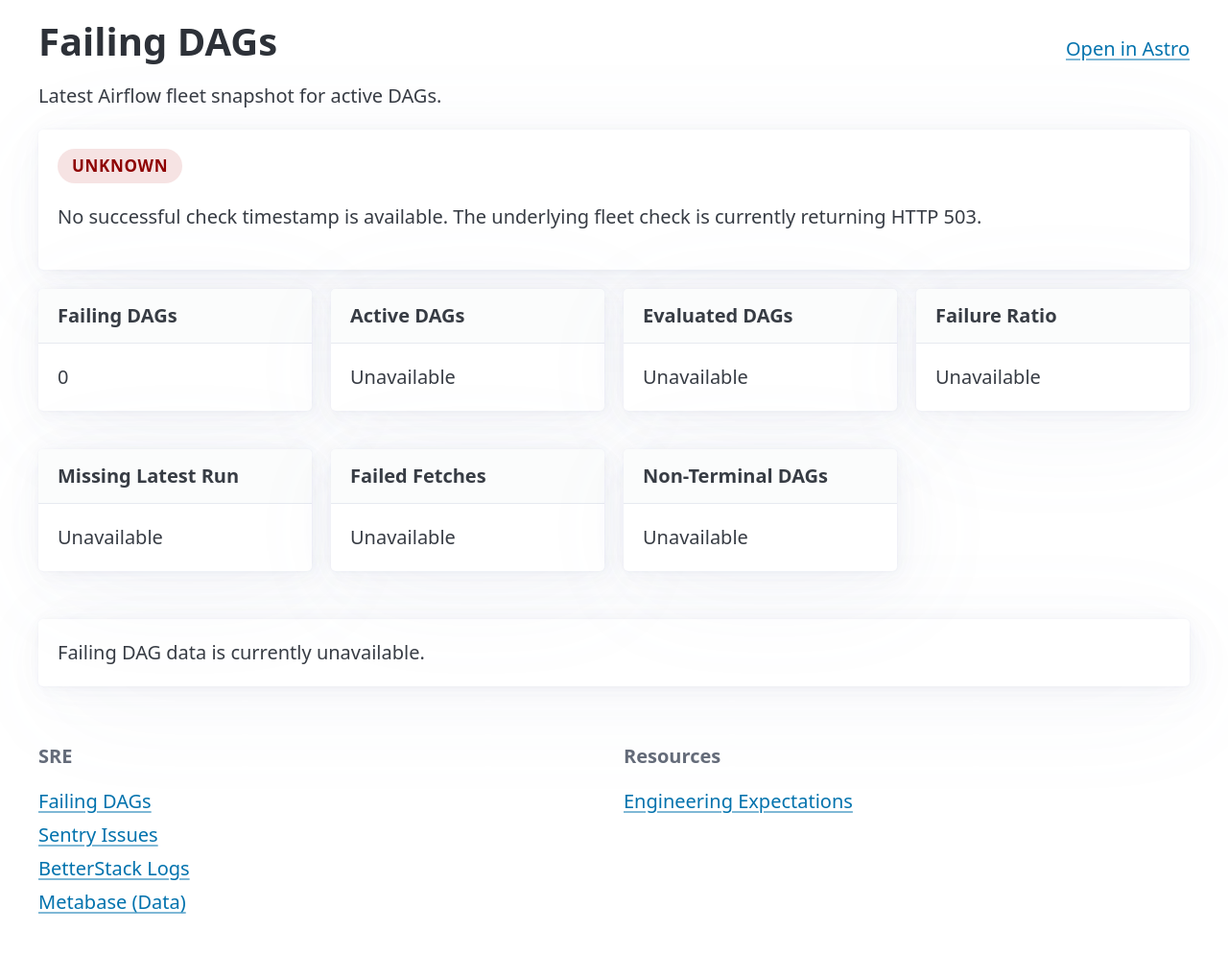
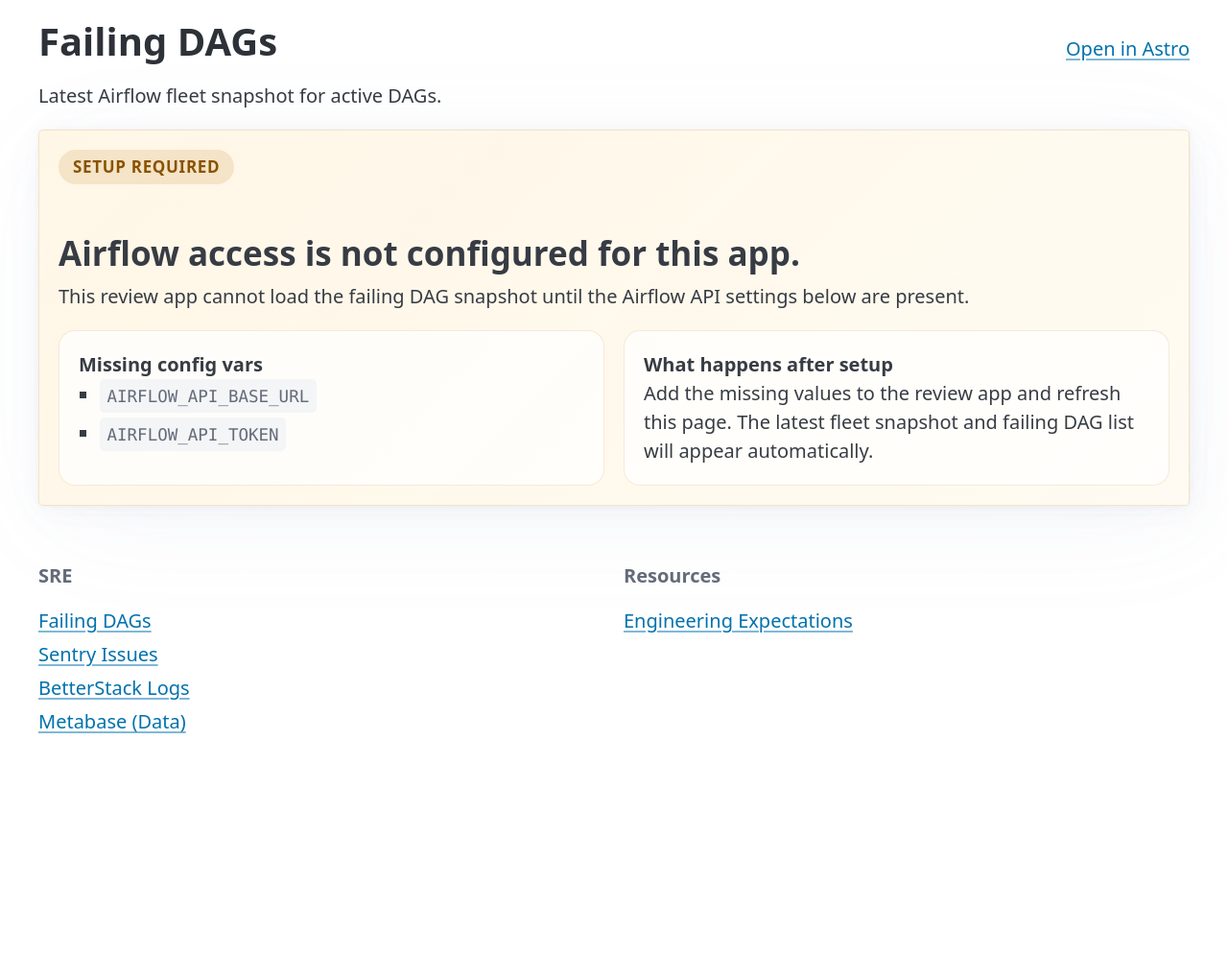
Before and after one commit to ApollosProject/bug-board, a Flask app: page /failing-dags in a window 1280 px wide. Shown: the part 110-1105 px from the top of the page at 96% size. After the commit the page ends 874 px from the top, so only its background shows below. Run offline with Flask 3, Linux system fonts and the light colour scheme.

Commit message:
Improve missing Airflow credentials state

```diff
--- a/app.py
+++ b/app.py
@@ -55,6 +55,30 @@ ASTRO_FAILED_DAGS_URL = (
     "https://cloud.astronomer.io/cljsvo8d800yz01giqt70a7e7/"
     "dags?status=failed&state=active"
 )
+AIRFLOW_REQUIRED_ENV_VARS = ("AIRFLOW_API_BASE_URL", "AIRFLOW_API_TOKEN")
+
+
+def _get_missing_airflow_env_vars() -> list[str]:
+    return [
+        env_name
+        for env_name in AIRFLOW_REQUIRED_ENV_VARS
+        if not os.getenv(env_name, "").strip()
+    ]
+
+
+def _add_missing_airflow_config_details(payload: dict[str, Any]) -> dict[str, Any]:
+    missing_airflow_env_vars = _get_missing_airflow_env_vars()
+    if not missing_airflow_env_vars:
+        return payload
+
+    updated_payload = dict(payload)
+    updated_payload.update(
+        {
+            "error_type": "missing_airflow_credentials",
+            "missing_airflow_env_vars": missing_airflow_env_vars,
+        }
+    )
+    return updated_payload
 
 
 def _get_airflow_fleet_health_payload(
@@ -67,19 +91,29 @@ def _get_airflow_fleet_health_payload(
         logging.warning(
             "Airflow fleet health cache miss or stale value while REDIS_URL is configured"
         )
-        return {"status": "unknown"}, 503
+        return _add_missing_airflow_config_details({"status": "unknown"}), 503
 
     if not allow_live_eval:
         logging.warning(
             "Skipping live airflow fleet health evaluation because cached data is required"
         )
-        return {"status": "unknown"}, 503
+        return _add_missing_airflow_config_details({"status": "unknown"}), 503
 
     try:
         return evaluate_fleet_health()
-    except AirflowFleetHealthError:
-        logging.exception("Airflow fleet health evaluation failed")
-        return {"status": "unknown"}, 503
+    except AirflowFleetHealthError as exc:
+        payload = _add_missing_airflow_config_details(
+            {"status": "unknown", "error_message": str(exc)}
+        )
+        if payload.get("error_type") == "missing_airflow_credentials":
+            logging.warning(
+                "Airflow fleet health evaluation skipped because required env vars "
+                "are missing: %s",
+                ", ".join(payload["missing_airflow_env_vars"]),
+            )
+        else:
+            logging.exception("Airflow fleet health evaluation failed")
+        return payload, 503
 
 
 def _coerce_failed_dag_entries(value: Any) -> list[dict[str, str]]:
@@ -162,6 +196,20 @@ def failing_dags_dashboard():
     )
     failed_dags, is_partial_list = _get_failed_dag_entries(payload)
     failed_runs = payload.get("failed_runs")
+    missing_airflow_env_vars = [
+        env_name
+        for env_name in payload.get("missing_airflow_env_vars", [])
+        if isinstance(env_name, str) and env_name
+    ]
+    has_missing_airflow_credentials = bool(missing_airflow_env_vars)
+    status_variant = (
+        "setup-required" if has_missing_airflow_credentials else payload.get("status", "unknown")
+    )
+    status_label = (
+        "Setup required"
+        if has_missing_airflow_credentials
+        else str(payload.get("status", "unknown"))
+    )
 
     return render_template(
         "failing_dags.html",
@@ -175,10 +223,14 @@ def failing_dags_dashboard():
         failed_dags=failed_dags,
         failed_fetches=payload.get("failed_fetches"),
         failure_ratio=payload.get("failure_ratio"),
+        has_missing_airflow_credentials=has_missing_airflow_credentials,
         http_status=status,
         is_partial_failed_dag_list=is_partial_list,
+        missing_airflow_env_vars=missing_airflow_env_vars,
         non_terminal_dags=payload.get("non_terminal_dags"),
         status=payload.get("status", "unknown"),
+        status_label=status_label,
+        status_variant=status_variant,
         threshold_ratio=payload.get("threshold_ratio"),
         total_active_dags=payload.get("active_dags_total"),
     )
--- a/templates/failing_dags.html
+++ b/templates/failing_dags.html
@@ -25,6 +25,11 @@
     color: #8e0000;
   }
 
+  .status-pill--setup-required {
+    background: rgba(180, 111, 0, 0.14);
+    color: #8a5200;
+  }
+
   .metric-grid {
     display: grid;
     gap: 1rem;
@@ -49,6 +54,42 @@
     gap: 1rem;
     flex-wrap: wrap;
   }
+
+  .setup-state {
+    border: 1px solid rgba(180, 111, 0, 0.16);
+    background: linear-gradient(
+      135deg,
+      rgba(255, 246, 229, 0.96),
+      rgba(255, 251, 242, 0.98)
+    );
+  }
+
+  .setup-state h2 {
+    margin-bottom: 0.5rem;
+  }
+
+  .setup-grid {
+    display: grid;
+    gap: 1rem;
+    grid-template-columns: repeat(auto-fit, minmax(16rem, 1fr));
+    margin-top: 1rem;
+  }
+
+  .setup-panel {
+    padding: 1rem;
+    border-radius: 0.85rem;
+    border: 1px solid rgba(180, 111, 0, 0.14);
+    background: rgba(255, 255, 255, 0.72);
+  }
+
+  .setup-panel > *:last-child {
+    margin-bottom: 0;
+  }
+
+  .env-list {
+    margin: 0;
+    padding-left: 1.1rem;
+  }
 </style>
 {% endblock %}
 
@@ -66,10 +107,34 @@
     </p>
   </div>
 
-  <article>
+  <article{% if has_missing_airflow_credentials %} class="setup-state"{% endif %}>
     <p>
-      <span class="status-pill status-pill--{{ status }}">{{ status }}</span>
+      <span class="status-pill status-pill--{{ status_variant }}">{{ status_label }}</span>
     </p>
+    {% if has_missing_airflow_credentials %}
+      <h2>Airflow access is not configured for this app.</h2>
+      <p>
+        This review app cannot load the failing DAG snapshot until the Airflow API
+        settings below are present.
+      </p>
+      <div class="setup-grid">
+        <div class="setup-panel">
+          <strong>Missing config vars</strong>
+          <ul class="env-list">
+            {% for env_name in missing_airflow_env_vars %}
+              <li><code>{{ env_name }}</code></li>
+            {% endfor %}
+          </ul>
+        </div>
+        <div class="setup-panel">
+          <strong>What happens after setup</strong>
+          <p>
+            Add the missing values to the review app and refresh this page. The
+            latest fleet snapshot and failing DAG list will appear automatically.
+          </p>
+        </div>
+      </div>
+    {% else %}
       <p>
         {% if checked_at %}
           Last checked {{ checked_at }}
@@ -80,8 +145,10 @@
           The underlying fleet check is currently returning HTTP 503.
         {% endif %}
       </p>
+    {% endif %}
   </article>
 
+  {% if not has_missing_airflow_credentials %}
     <div class="metric-grid">
       <article class="metric-card">
         <header><strong>Failing DAGs</strong></header>
@@ -118,6 +185,7 @@
         <p>{{ non_terminal_dags if non_terminal_dags is not none else "Unavailable" }}</p>
       </article>
     </div>
+  {% endif %}
 
   {% if failed_dags %}
     <article>
@@ -149,11 +217,11 @@
         </table>
       </div>
     </article>
-  {% elif status == "healthy" %}
+  {% elif not has_missing_airflow_credentials and status == "healthy" %}
     <article class="empty-state">
       <p>No failing DAGs were found in the latest snapshot.</p>
     </article>
-  {% else %}
+  {% elif not has_missing_airflow_credentials %}
     <article class="empty-state">
       <p>Failing DAG data is currently unavailable.</p>
     </article>
```
Also changed, not shown: tests/test_failing_dags.py (+40 -1 lines). Lines whose indentation alone changed are shown as unchanged.
